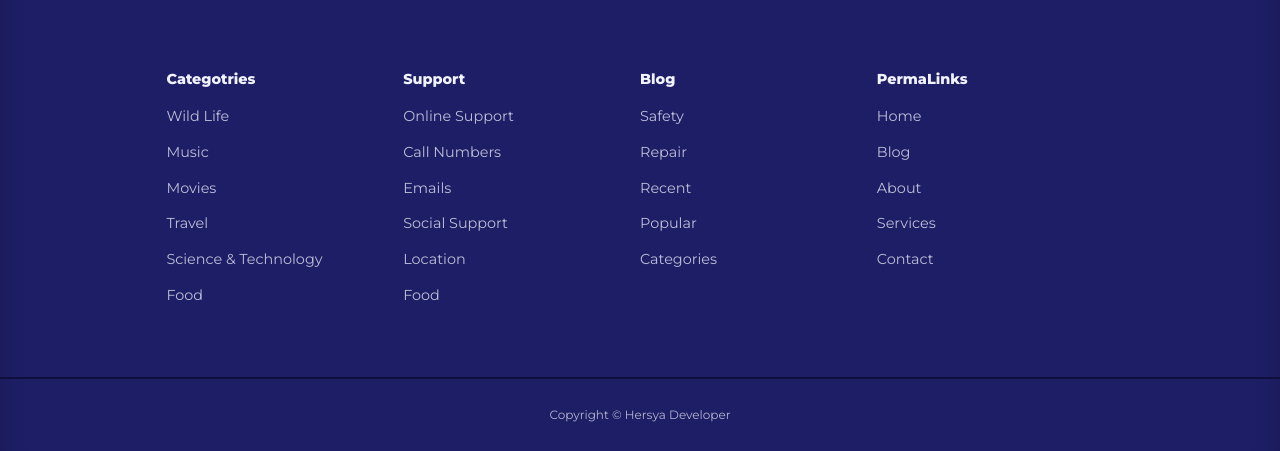
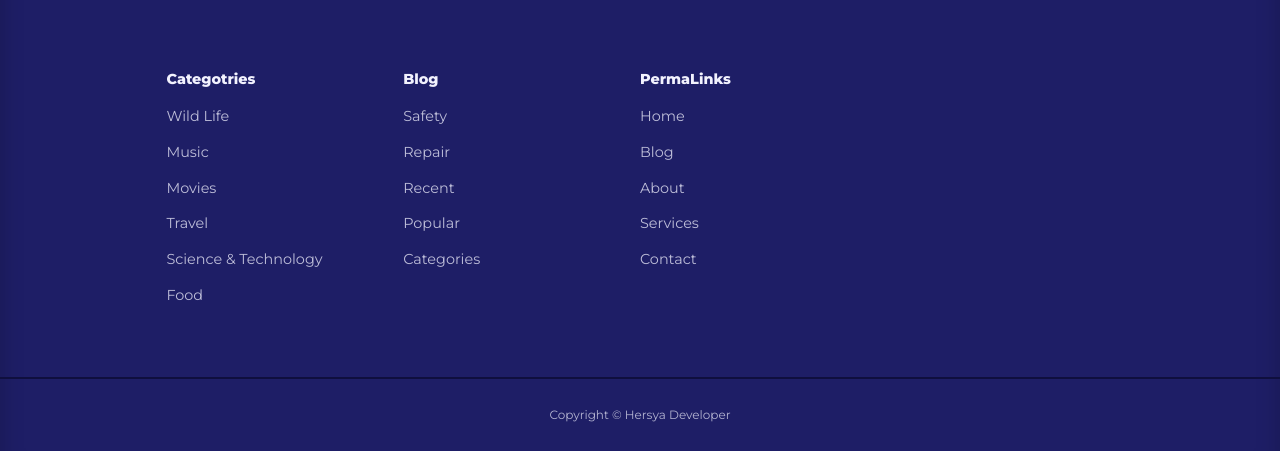
Before and after one commit to HersyaDev11/Blog-Web, a plain HTML site: page manage-users.html in a window 1280 px wide. Shown: the part 881-1332 px from the top of the page. Drawn offline with nearby package versions, Linux system fonts and the light colour scheme.

Commit message:
Update manage-users.html

```diff
--- a/manage-users.html
+++ b/manage-users.html
@@ -22,7 +22,6 @@
             <ul class="nav__items">
                 <li><a href="blog.html">Blog</a></li>
                 <li><a href="about.html">About</a></li>
-                <li><a href="services.html">Services</a></li>
                 <li><a href="contact.html">Contact</a></li>
                 <li><a href="signin.html">SignIn</a></li>
                 <li class="nav__profile">
@@ -157,17 +156,6 @@
 
                 </ul>
             </article>
-            <article>
-                <h4>Support</h4>
-                <ul>
-                    <li><a href="">Online Support</a></li>
-                    <li><a href="">Call Numbers</a></li>
-                    <li><a href="">Emails</a></li>
-                    <li><a href="">Social Support</a></li>
-                    <li><a href="">Location</a></li>
-                    <li><a href="">Food</a></li>
-                </ul>
-            </article>
 
             <article>
                 <h4>Blog</h4>
```
